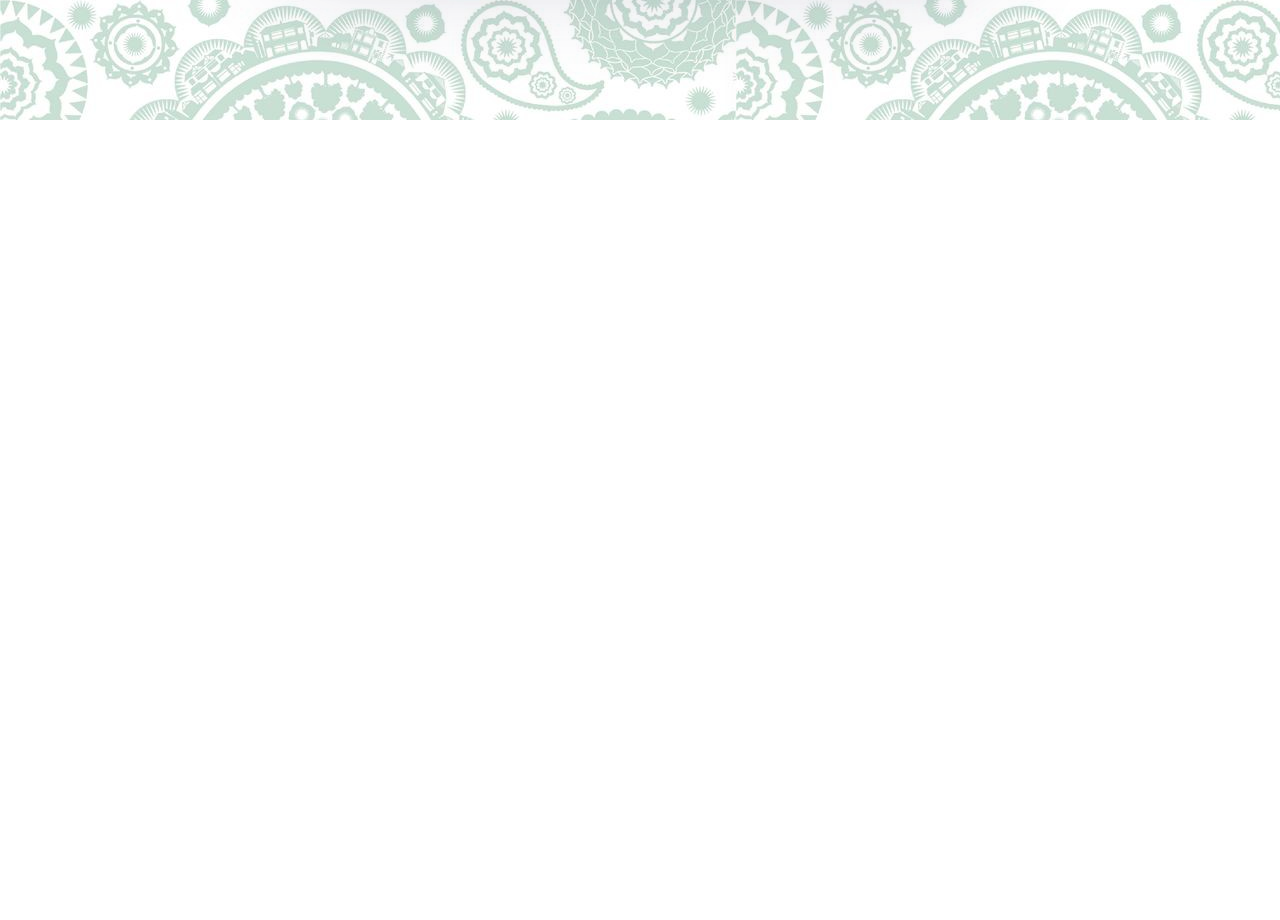
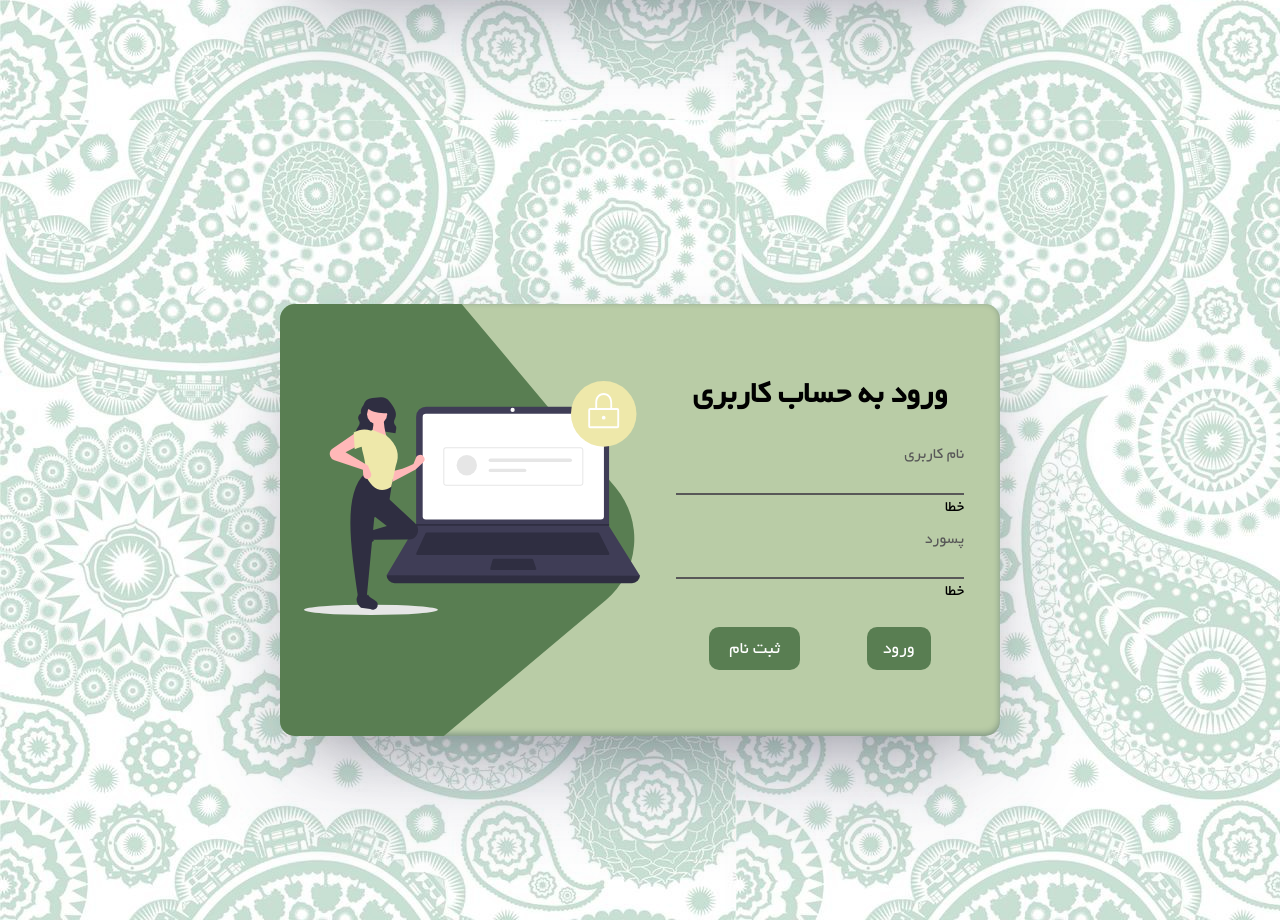
Before and after one commit to MrSafaran/OnlineShop, a React (Create React App) app: page / in a window 1280 px wide. Shown: the part 680-1600 px from the top of the page. Before the commit the page ends 800 px from the top, so only its background shows below. Built offline with nearby package versions, Linux system fonts and the light colour scheme.

Commit message:
Finish Login page Designe

```diff
--- a/src/App.js
+++ b/src/App.js
@@ -1,9 +1,11 @@
+import Login from "./components/Login";
 import Signup from "./components/Signup";
 
 function App() {
   return (
     <div className="App">
       <Signup />
+      <Login />
     </div>
   );
 }
--- a/src/components/Login.js
+++ b/src/components/Login.js
@@ -1,11 +1,38 @@
-import React from 'react';
+import React from "react";
+import styles from "../styles/Login.module.css";
+import picture from "../assets/Login.svg";
 
 const Login = () => {
-    return (
-        <div>
+  return (
+    <div className={styles.container}>
+      <div className={styles.MainWrapper}>
+        <div className={styles.leftSide}>
+          <img src={picture} />
+          <div className={styles.leftSideBg}></div>
+        </div>
 
+        <div className={styles.RightSide}>
+          <form className={styles.form}>
+            <h1>ورود به حساب کاربری</h1>
+            <div className={styles.inputContainer}>
+              <label>نام کاربری</label>
+              <input type="text" />
+              {<span>خطا</span>}
+            </div>
+            <div className={styles.inputContainer}>
+              <label>پسورد</label>
+              <input type="password" />
+              {<span>خطا</span>}
+            </div>
+            <div className={styles.formbuttons}>
+              <button className={styles.submitbutton}>ورود</button>
+              <a href="#">ثبت نام</a>
+            </div>
+          </form>
         </div>
-    );
+      </div>
+    </div>
+  );
 };
 
 export default Login;
--- a/src/components/Signup.js
+++ b/src/components/Signup.js
@@ -17,18 +17,22 @@ const Signup = () => {
             <div className={styles.inputContainer}>
               <label>نام کاربری</label>
               <input type="text" />
+              {<span>خطا</span>}
             </div>
             <div className={styles.inputContainer}>
               <label>ایمیل</label>
               <input type="text" />
+              {<span>خطا</span>}
             </div>
             <div className={styles.inputContainer}>
               <label>پسورد</label>
               <input type="password" />
+              {<span>خطا</span>}
             </div>
             <div className={styles.inputContainer}>
               <label>تایید پسورد</label>
               <input type="password" />
+              {<span>خطا</span>}
             </div>
             <div className={styles.divcheckbox}>
               <label>شرایط سیاست حفظ حریم خصوصی را بپذیرید.</label>
--- a/src/styles/Login.module.css
+++ b/src/styles/Login.module.css
@@ -0,0 +1,149 @@
+@font-face {
+  font-family: "Yekan";
+  src: url("../assets/Yekan.ttf") format("truetype");
+}
+
+* {
+  padding: 0;
+  margin: 0;
+  box-sizing: border-box;
+  outline: none;
+  text-decoration: none;
+  font-family: "Yekan", sans-serif;
+}
+
+.container {
+  width: 100%;
+  height: 100vh;
+  position: relative;
+  background-image: url(../assets/bg2.jpg);
+  backdrop-filter: blur(100px);
+}
+
+.MainWrapper {
+  position: absolute;
+  top: 50%;
+  left: 50%;
+  transform: translate(-50%, -50%);
+  width: 45rem;
+  height: 27rem;
+  background-color: #b9cca6;
+  border-radius: 15px;
+  display: flex;
+  justify-content: space-between;
+  align-items: center;
+  overflow: hidden;
+  box-shadow: rgba(50, 50, 93, 0.25) 0px 50px 100px -20px,
+    rgba(0, 0, 0, 0.3) 0px 30px 60px -30px,
+    rgba(10, 37, 64, 0.35) 0px -2px 6px 0px inset;
+}
+
+.leftSide {
+  width: 50%;
+  height: 100%;
+  position: relative;
+  /* display: none; */
+}
+
+.leftSide img {
+  position: absolute;
+  right: 0;
+  z-index: 1;
+  top: 10px;
+  width: 21rem;
+  height: 23rem;
+}
+
+.leftSideBg {
+  width: 30rem;
+  height: 30rem;
+  background-color: #597e52;
+  border-radius: 5rem;
+  transform-origin: right bottom;
+  transform: rotateZ(-40deg) translate(80px, -240px);
+}
+
+.RightSide {
+  width: 50%;
+  height: 100%;
+  display: flex;
+  flex-direction: column;
+  justify-content: center;
+  align-items: center;
+  margin: 0 1rem;
+  direction: rtl;
+}
+
+.form h1 {
+  width: 18rem;
+  text-align: center;
+  margin-bottom: 1.5rem;
+}
+
+.inputContainer {
+  display: flex;
+  flex-direction: column;
+  margin: 0.5rem 0;
+  width: fit-content;
+}
+
+.inputContainer input {
+  width: 18rem;
+  border: none;
+  border-bottom: 2px solid rgb(88, 88, 88);
+  padding: 0.2rem;
+  background-color: transparent;
+}
+.inputContainer label {
+  color: rgb(88, 88, 88);
+  width: 18rem;
+}
+
+.formbuttons {
+  display: flex;
+  justify-content: space-around;
+  align-items: center;
+  width: 18rem;
+  margin-top: 1.5rem;
+}
+
+.submitbutton {
+  padding: 0.5rem 1rem;
+  border: none;
+  background-color: #597e52;
+  color: white;
+  border-radius: 10px;
+  font-size: large;
+  cursor: pointer;
+}
+
+.submitbutton:hover {
+  background-color: #eee8aa;
+  color: black;
+  font-size: large;
+  transition: 0.2s ease-in;
+}
+
+.submitbutton:active {
+  transform: translateY(0.2rem);
+}
+
+.formbuttons a {
+  padding: 0.5rem 1.25rem;
+  color: white;
+  background-color: #597e52;
+  text-decoration: none;
+  border-radius: 10px;
+  font-size: large;
+}
+
+.formbuttons a:hover {
+  background-color: #eee8aa;
+  color: black;
+  font-size: large;
+  transition: 0.2s ease-in;
+}
+
+.formbuttons a:active {
+  transform: translateY(0.2rem);
+}
--- a/src/styles/Signup.module.css
+++ b/src/styles/Signup.module.css
@@ -26,7 +26,7 @@
   left: 50%;
   transform: translate(-50%, -50%);
   width: 45rem;
-  height: 27rem;
+  height: 33rem;
   background-color: #b9cca6;
   border-radius: 15px;
   display: flex;
@@ -47,9 +47,9 @@
 
 .leftSide img {
   position: absolute;
-  right: 0;
+  right: -10px;
   z-index: 1;
-  top: 10px;
+  top: 70px;
   width: 21rem;
   height: 23rem;
 }
@@ -59,17 +59,18 @@
   height: 30rem;
   background-color: #597e52;
   border-radius: 5rem;
-
   transform-origin: right bottom;
-  transform: rotateZ(-40deg) translate(80px, -240px);
+  transform: rotateZ(-40deg) translate(70px, -200px);
 }
 
 .RightSide {
-  width: fit-content;
+  width: 50%;
+  height: 100%;
+  display: flex;
   display: flex;
   flex-direction: column;
   justify-content: center;
-  align-items: right;
+  align-items: center;
   margin: 2rem 2rem;
   direction: rtl;
 }
@@ -101,7 +102,8 @@
   display: flex;
   justify-content: right;
   align-items: center;
-  margin: 1rem 0;
+  margin-top: 0.5rem;
+  margin-bottom: 1rem;
 }
 
 .divcheckbox label {
@@ -172,3 +174,16 @@
 .formbuttons a:active {
   transform: translateY(0.2rem);
 }
+/* -------------------- */
+/* .formWrapperBg {
+    position: absolute;
+    width: 100rem;
+    height: 100rem;
+    background-color: #283f23;
+    border-radius: 15rem;
+    left: -40%;
+    top: -90%;
+    transform-origin: right bottom;
+    transform: rotateZ(-40deg);
+    overflow: hidden;
+  } */
```
Also changed, not shown: src/assets/Login.svg (renamed from src/assets/undraw_secure_login_pdn4.svg), src/assets/undraw_sign_up_n6im.svg (deleted).
